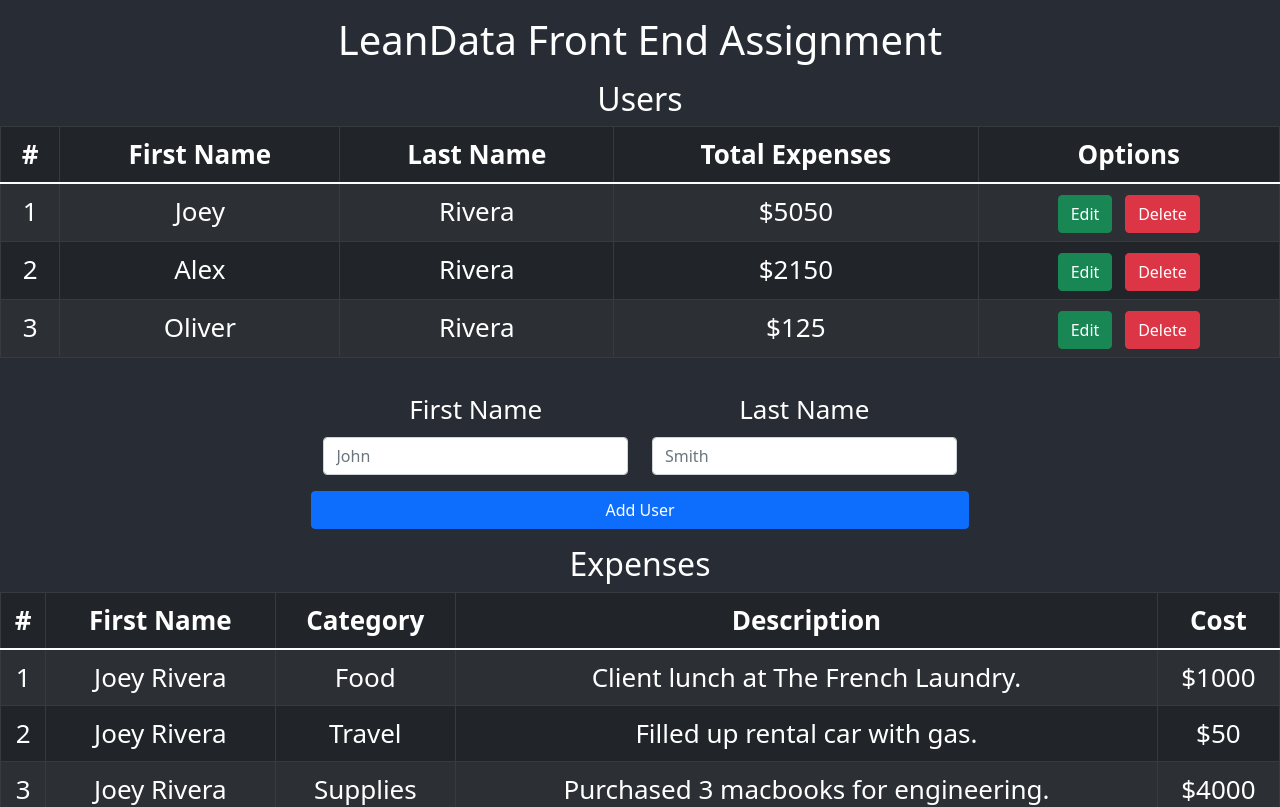
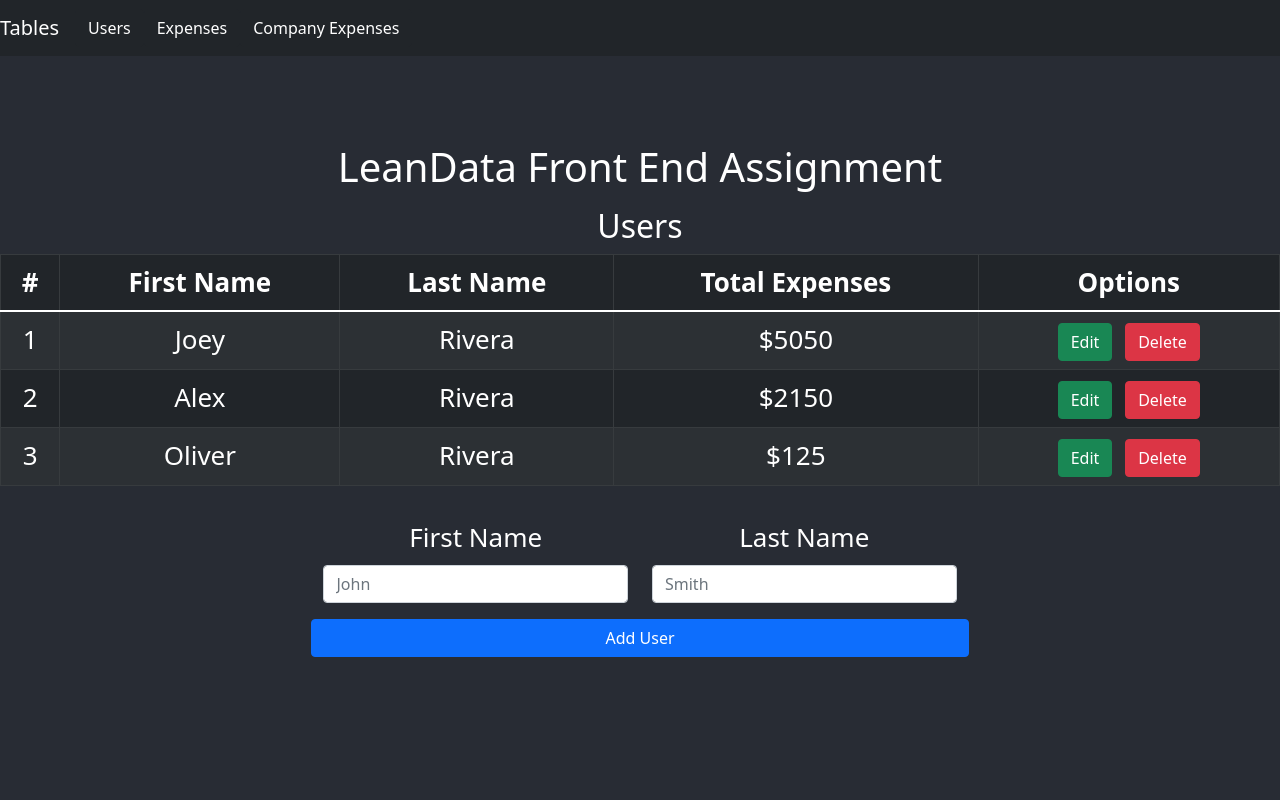
Before and after one commit to JoeyRivera01/leanData-Front-End-Hw, a React (Create React App) app: page / in a window 1280 px wide. Shown: the top 807 px of the page. Built offline with nearby package versions, Linux system fonts and the light colour scheme.

Commit message:
Added navbar fixed to the top of the screen, and dynamically rendered tables based on nav selection

```diff
--- a/src/App.js
+++ b/src/App.js
@@ -1,7 +1,8 @@
-import {useState, useEffect} from 'react';
+import {useState} from 'react';
 import UsersTable from './components/UsersTable.js';
 import ExpenseTable from './components/ExpenseTable.js';
 import CompanyExpensesTable from './components/CompanyExpensesTable.js'
+import { Navbar, Button, Container } from 'react-bootstrap'
 import './App.css';
 
 const App = () => {
@@ -49,10 +50,22 @@
 
   return (
     <div className='App'>
+      <Navbar bg="dark" variant="dark" style={{width:'100vw'}} className='navbar fixed-top'>
+          <Navbar.Brand>Tables</Navbar.Brand>
+          <Button variant='dark' onClick={() => setDisplaying('users')}>Users</Button>
+          <Button variant='dark' onClick={() => setDisplaying('expenses')}>Expenses</Button>
+          <Button variant='dark' onClick={() => setDisplaying('companyExpenses')}>Company Expenses</Button>
+      </Navbar>
       <h1 className='page-title'>LeanData Front End Assignment</h1>
-      <UsersTable users={users} setUsers={setUsers}/>
-      <ExpenseTable users={users} expensesByCategory={expensesByCategory}/>
-      <CompanyExpensesTable expensesByCategory={expensesByCategory}/>
+      { displaying === 'users' &&
+        <UsersTable users={users} setUsers={setUsers}/>
+      }
+      {displaying === 'expenses' &&
+        <ExpenseTable users={users} expensesByCategory={expensesByCategory}/>
+      }
+      {displaying === 'companyExpenses' &&
+        <CompanyExpensesTable expensesByCategory={expensesByCategory}/>
+      }
     </div>
   );
 }
```
